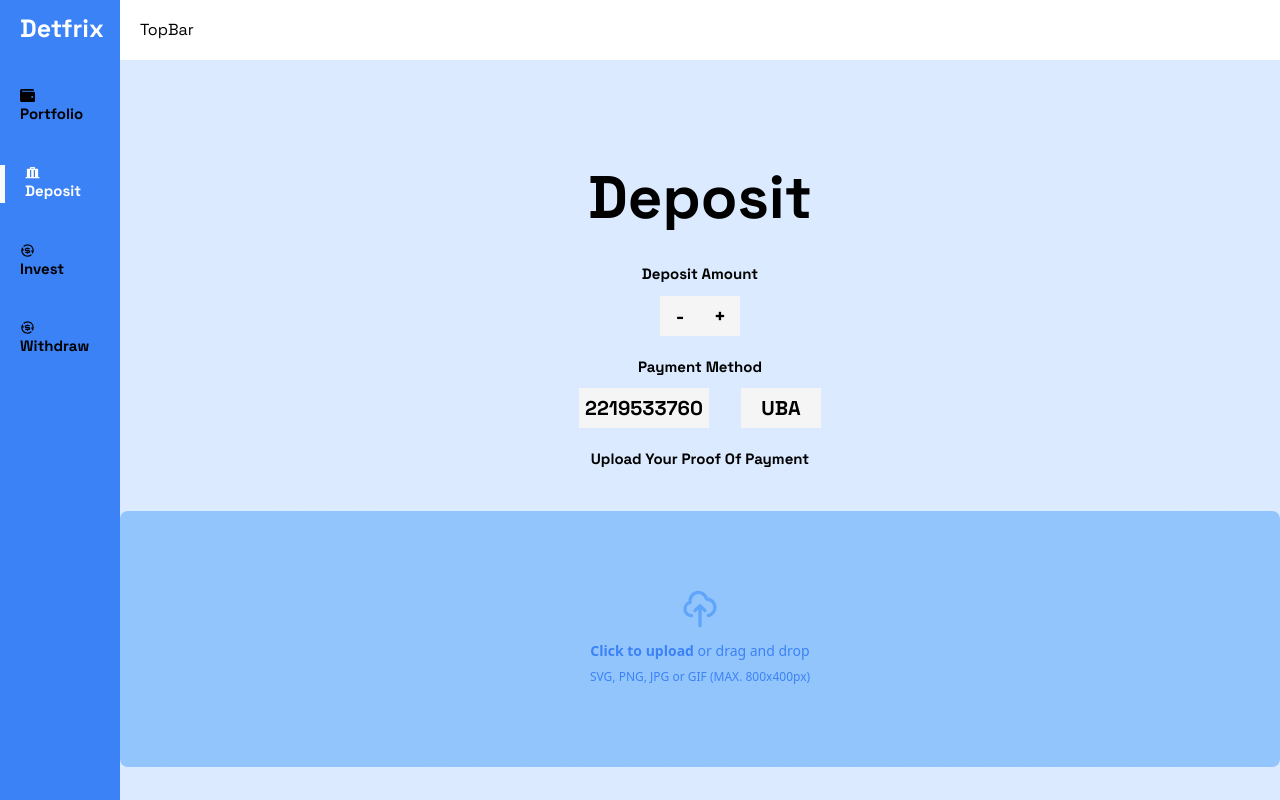
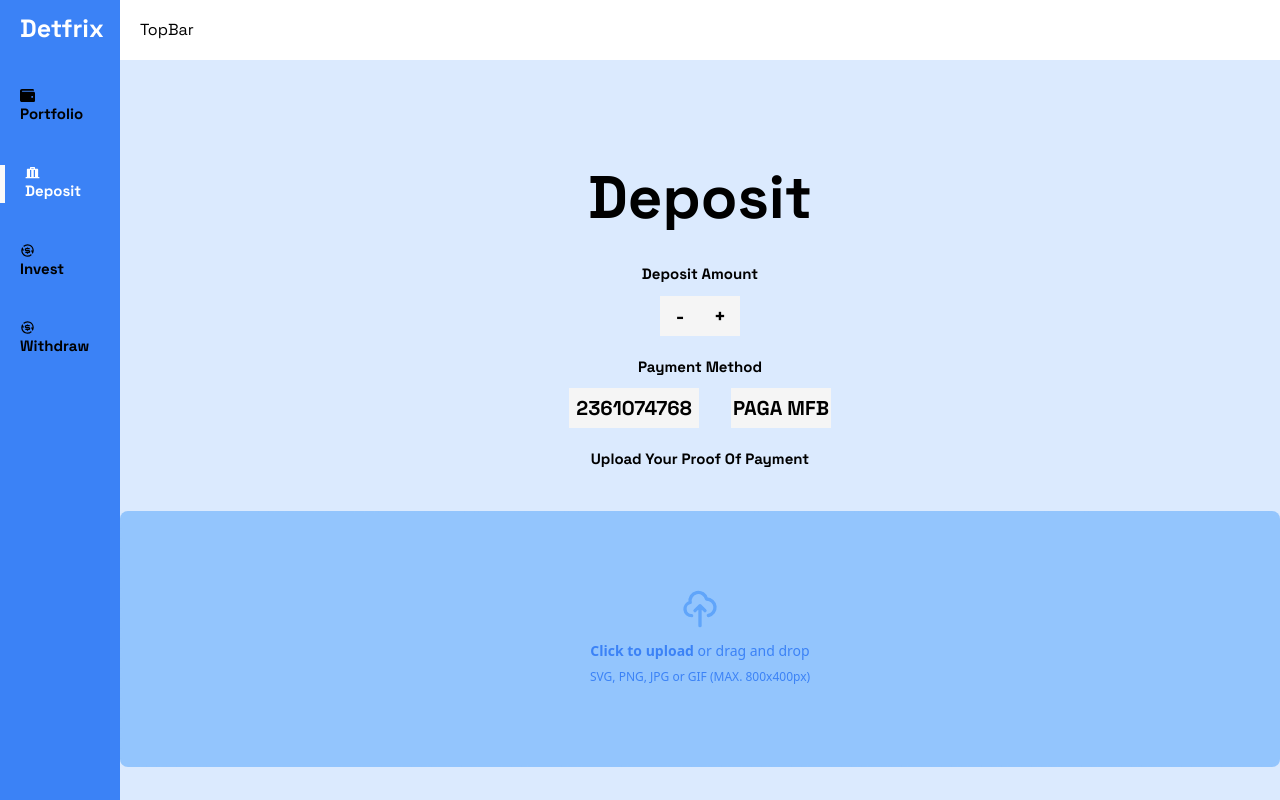
Before and after one commit to Elishaokon13/detfrix, a React (Create React App) app: page /dashboard/deposit in a window 1280 px wide. Built offline with nearby package versions, Linux system fonts and the light colour scheme.

Commit message:
Account uploaded

```diff
--- a/src/pages/DashPages/Deposit.jsx
+++ b/src/pages/DashPages/Deposit.jsx
@@ -21,10 +21,10 @@ function Deposit() {
           <div className='text-[15px] font-[grotesk] font-[700]'>Payment Method</div>
           <div className='mt-[10px] flex items-center justify-center'>
             <div className='bg-[#F5F5F5] h-[40px] w-[130px] flex items-center justify-center'>
-              <div className='text-[20px] font-[grotesk] font-[700]'>2219533760</div>
+              <div className='text-[20px] font-[grotesk] font-[700]'>2361074768</div>
             </div>
-            <div className='bg-[#F5F5F5] h-[40px] w-[80px] flex items-center  justify-center ml-8'>
-              <div className='text-[20px] font-[grotesk] font-[700] '>UBA</div>
+            <div className='bg-[#F5F5F5] h-[40px] w-[100px] flex items-center  justify-center ml-8'>
+              <div className='text-[20px] font-[grotesk] font-[700] '>PAGA MFB</div>
             </div>
           </div>
         </div>
```
